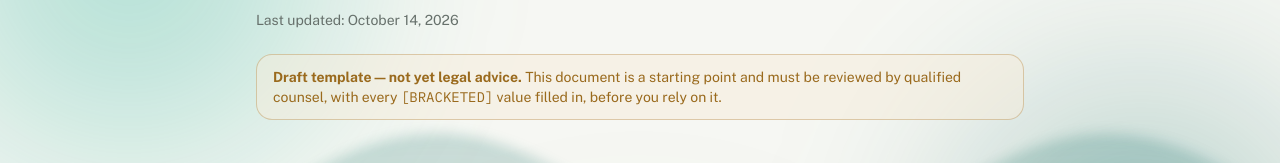
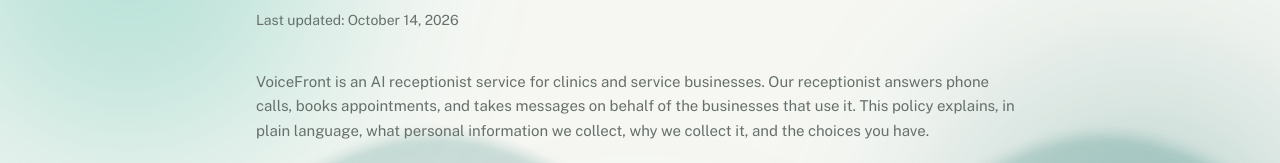
Before and after one commit to helmitshu/voicefront-web, a Next.js app in the folder apps/web/: page /privacy in a window 1280 px wide. Shown: the part 166-329 px from the top of the page. Built offline with nearby package versions, Linux system fonts and the light colour scheme; no server answers.

Commit message:
Remove the draft banner from the legal pages

```diff
--- a/apps/web/src/components/marketing/LegalShell.tsx
+++ b/apps/web/src/components/marketing/LegalShell.tsx
@@ -2,9 +2,6 @@
 
 /**
  * Shared layout for legal pages (Terms, Privacy). Plain, readable prose column.
- * The amber banner is a deliberate reminder that this copy is a starting
- * template and must be reviewed by counsel before it's relied on — remove it
- * once a lawyer has signed off.
  */
 export function LegalShell({
   title,
@@ -21,11 +18,6 @@
         <p className="text-xs font-semibold uppercase tracking-[0.14em] text-signal-deep">Legal</p>
         <h1 className="mt-2 font-display text-4xl font-semibold tracking-tight text-ink">{title}</h1>
         <p className="mt-3 text-sm text-ink-muted">Last updated: {lastUpdated}</p>
-
-        <div className="mt-6 rounded-2xl border border-construction/30 bg-construction-soft/50 px-4 py-3 text-sm text-[#9a6a1d]">
-          <strong>Draft template — not yet legal advice.</strong> This document is a starting point and must be
-          reviewed by qualified counsel, with every <code>[BRACKETED]</code> value filled in, before you rely on it.
-        </div>
 
         <div className="legal-prose mt-10 flex flex-col gap-6 text-[15px] leading-relaxed text-ink-muted">
           {children}
```
